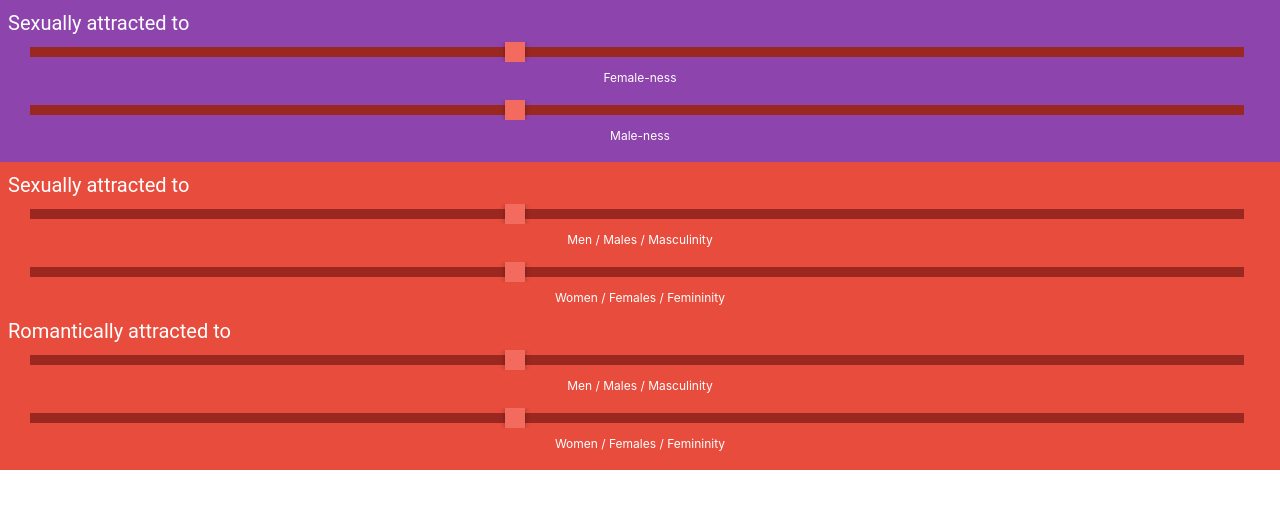
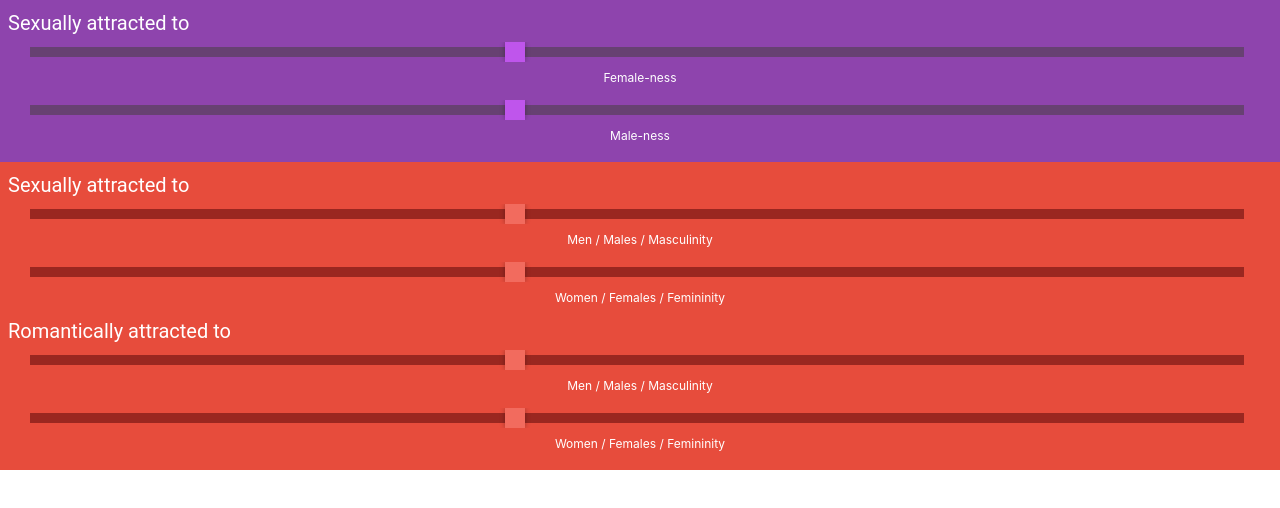
Before and after one commit to smailio/gender-bread, a React (Create React App) app: page / in a window 1280 px wide. Shown: the top 508 px of the page. Built offline with nearby package versions, Linux system fonts and the light colour scheme.

Commit message:
use ThemeProvider for styling

```diff
--- a/src/App.js
+++ b/src/App.js
@@ -5,7 +5,12 @@ import './App.css';
 
 class App extends Component {
   render() {
-    return [<BiologicalSexSection />, <AttractionSection />];
+    return (
+      <div>
+        <BiologicalSexSection />
+        <AttractionSection />
+      </div>
+    );
   }
 }
 
--- a/src/components/AttractionSection.js
+++ b/src/components/AttractionSection.js
@@ -1,17 +1,13 @@
 import React from 'react';
 import FlatRange from './FlatRange';
+import { red } from '../themes';
+import { ThemeProvider } from 'styled-components';
+import Section from './Section';
 
-export default ({}) => (
-  <div
-    style={{
-      // height: '100vh',
-      padding: 8,
-      display: 'flex',
-      flexDirection: 'column',
-      justifyContent: 'center',
-      background: '#e74c3c'
-    }}
-  >
+// noinspection JSUnusedLocalSymbols
+export default props => (
+  <ThemeProvider theme={red}>
+    <Section>
       <div>
         <p>Sexually attracted to</p>
       </div>
@@ -66,5 +62,6 @@ export default ({}) => (
         </div>
         <div className="range-label">Women / Females / Femininity</div>
       </div>
-  </div>
+    </Section>
+  </ThemeProvider>
 );
--- a/src/components/BiologicalSexSection.js
+++ b/src/components/BiologicalSexSection.js
@@ -1,17 +1,13 @@
 import React from 'react';
 import FlatRange from './FlatRange';
+import { ThemeProvider } from 'styled-components';
+import Section from './Section';
+import { purple } from '../themes';
 
-export default ({}) => (
-  <div
-    style={{
-      // height: '100vh',
-      padding: 8,
-      display: 'flex',
-      flexDirection: 'column',
-      justifyContent: 'center',
-      background: '#8E44AD'
-    }}
-  >
+// noinspection JSUnusedLocalSymbols
+export default props => (
+  <ThemeProvider theme={purple}>
+    <Section>
       <div>
         <p>Sexually attracted to</p>
       </div>
@@ -40,5 +36,6 @@ export default ({}) => (
           <div className="range-label">Male-ness</div>
         </div>
       </div>
-  </div>
+    </Section>
+  </ThemeProvider>
 );
--- a/src/components/FlatRange.js
+++ b/src/components/FlatRange.js
@@ -10,8 +10,12 @@ const Wrapper = styled.div`
     width: 98%;
     height: 20px;
     margin: 4px 10px;
-    background: linear-gradient(to right, #9a2720 0%, #9a2720 100%) no-repeat
-      center;
+    background: linear-gradient(
+        to right,
+        ${props => props.theme.slider} 0%,
+        ${props => props.theme.slider} 100%
+      )
+      no-repeat center;
     background-size: 98% 10px;
     overflow: hidden;
     outline: none;
@@ -24,7 +28,7 @@ const Wrapper = styled.div`
   input[type='range']::-moz-range-thumb {
     width: 20px;
     height: 20px;
-    background: #f26b5e;
+    background: ${props => props.theme.thumb};
     position: relative;
     z-index: 3;
     box-shadow: 0 0 5px 0 rgba(0, 0, 0, 0.3);
@@ -36,7 +40,7 @@ const Wrapper = styled.div`
     -webkit-appearance: none;
     width: 20px;
     height: 20px;
-    background: #f26b5e;
+    background: ${props => props.theme.thumb};
     position: relative;
     z-index: 3;
     box-shadow: 0 0 5px 0 rgba(0, 0, 0, 0.3);
@@ -45,7 +49,8 @@ const Wrapper = styled.div`
   }
 `;
 
-export default ({}) => (
+// noinspection JSUnusedLocalSymbols
+export default props => (
   <Wrapper>
     <input type="range" defaultValue={40} />
   </Wrapper>
--- /dev/null
+++ b/src/components/Section.js
@@ -0,0 +1,11 @@
+import styled from 'styled-components';
+
+const Section = styled.div`
+  padding: 8px;
+  display: flex;
+  flex-direction: column;
+  justify-content: center;
+  background-color: ${props => props.theme.background};
+`;
+
+export default Section;
--- /dev/null
+++ b/src/themes.js
@@ -0,0 +1,11 @@
+export const red = {
+  background: '#e74c3c',
+  slider: '#9a2720',
+  thumb: '#f26b5e'
+};
+
+export const purple = {
+  background: '#8E44AD',
+  slider: '#674172',
+  thumb: '#BF55EC'
+};
```
Lines whose indentation alone changed are shown as unchanged.
